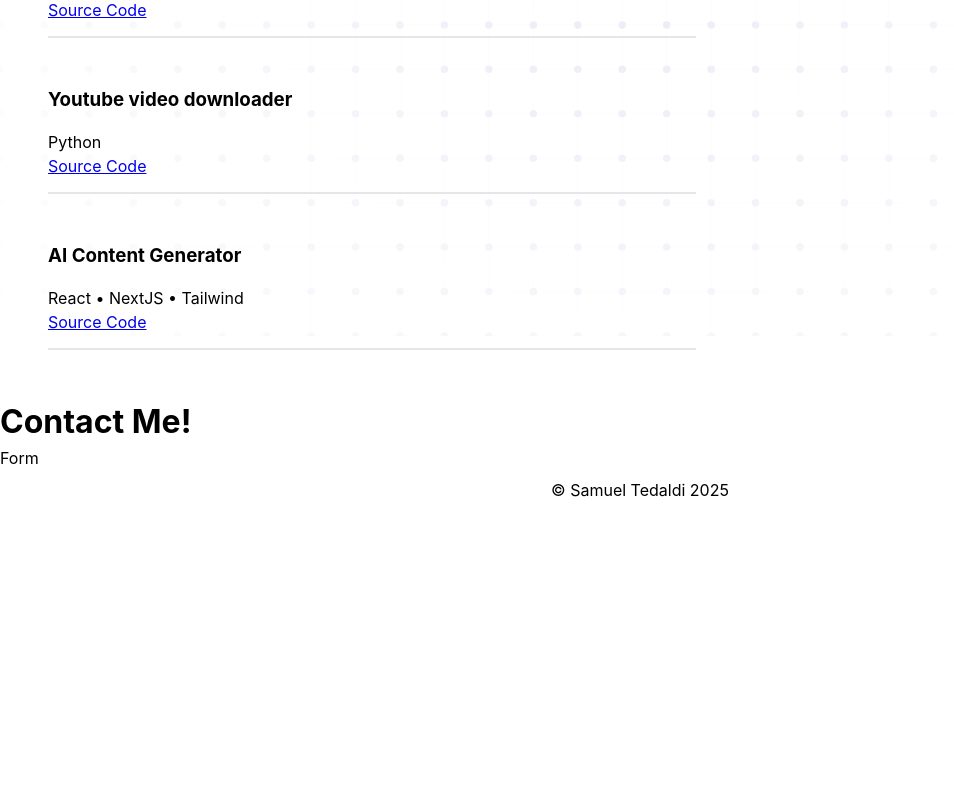
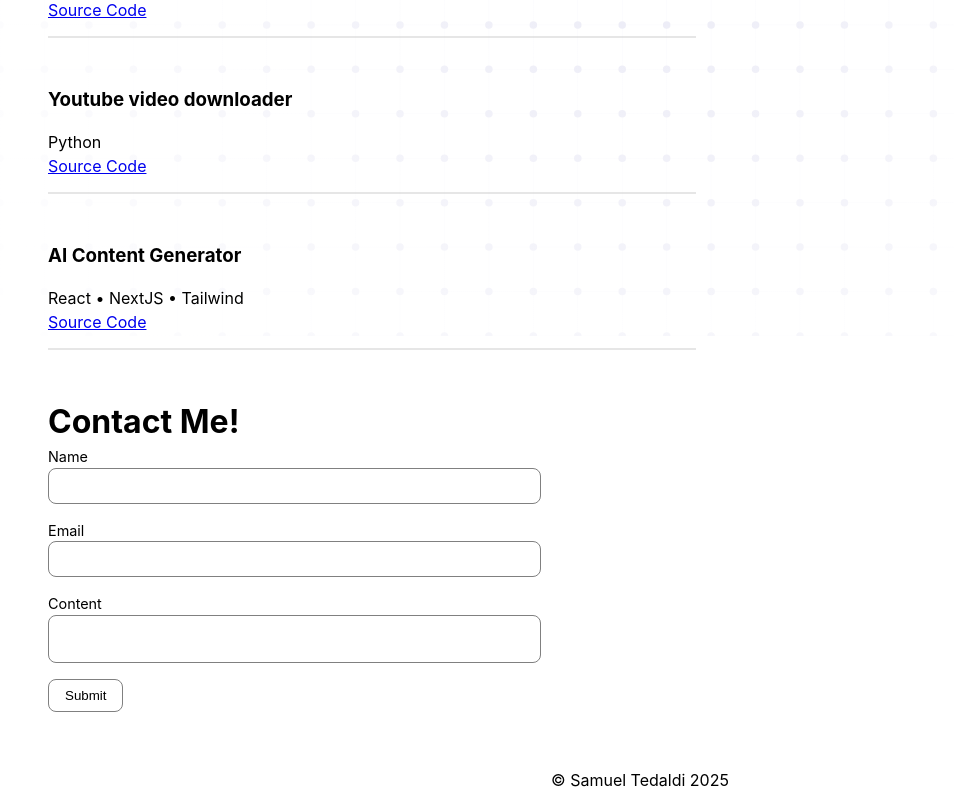
Before and after one commit to samte9924/portfolio, a React (Vite) app: page / in a window 1280 px wide. Shown: the part 464-1264 px from the top of the page, without its empty margins (0-954 px from the left). Before the commit the page ends 974 px from the top, so only its background shows below. Built offline with nearby package versions, Linux system fonts and the light colour scheme.

Commit message:
- Added contact me form

```diff
--- a/src/App.tsx
+++ b/src/App.tsx
@@ -50,7 +50,21 @@ function App() {
       </div>
       <div className="contact-me">
         <h1>Contact Me!</h1>
-        <form>Form</form>
+        <form>
+          <div className="form-input">
+            <label htmlFor="name">Name</label>
+            <input type="text" name="name" id="name" />
+          </div>
+          <div className="form-input">
+            <label htmlFor="email">Email</label>
+            <input type="email" name="email" id="email" />
+          </div>
+          <div className="form-input">
+            <label htmlFor="">Content</label>
+            <textarea name="content" id="content" />
+          </div>
+          <button type="submit">Submit</button>
+        </form>
       </div>
       <footer>&copy; Samuel Tedaldi 2025</footer>
     </>
--- a/src/styles/App.css
+++ b/src/styles/App.css
@@ -131,3 +131,41 @@ footer {
 .project-card img {
   width: 20rem;
 }
+
+.contact-me {
+  padding: 0 0 3rem 3rem;
+}
+
+.contact-me form {
+  width: 40%;
+}
+
+.form-input {
+  display: flex;
+  flex-direction: column;
+  margin-bottom: 1rem;
+}
+
+.form-input label {
+  font-size: 0.9rem;
+}
+
+.form-input input,
+.form-input textarea {
+  padding: 0.5rem 1rem;
+  font-size: inherit;
+  border-radius: 0.5rem;
+  border: 1px solid rgba(128, 128, 128, 1);
+}
+
+.form-input textarea {
+  resize: none;
+}
+
+.contact-me button {
+  background: none;
+  padding: 0.5rem 1rem;
+  border-radius: 0.5rem;
+  border: 1px solid rgba(128, 128, 128, 1);
+  cursor: pointer;
+}
--- a/src/styles/index.css
+++ b/src/styles/index.css
@@ -19,7 +19,8 @@
 
 body {
   position: relative;
-  overflow: hidden;
+  overflow-x: hidden;
+  overflow-y: auto;
   height: 100vh;
   width: 100vw;
 }
```
